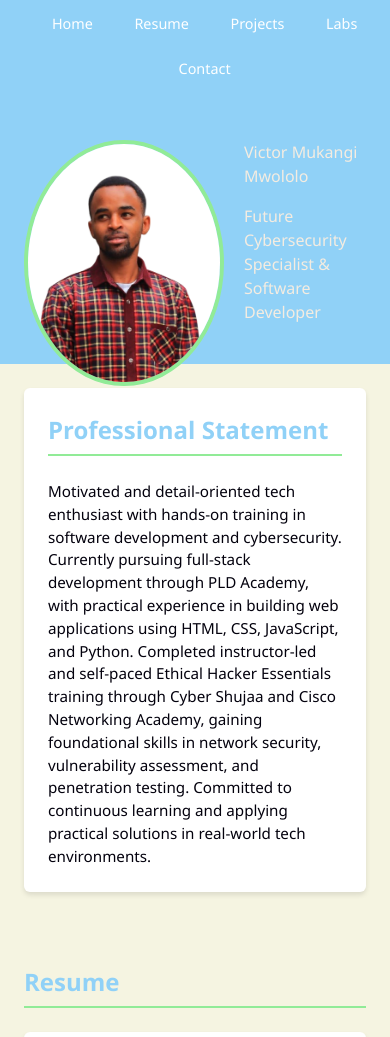
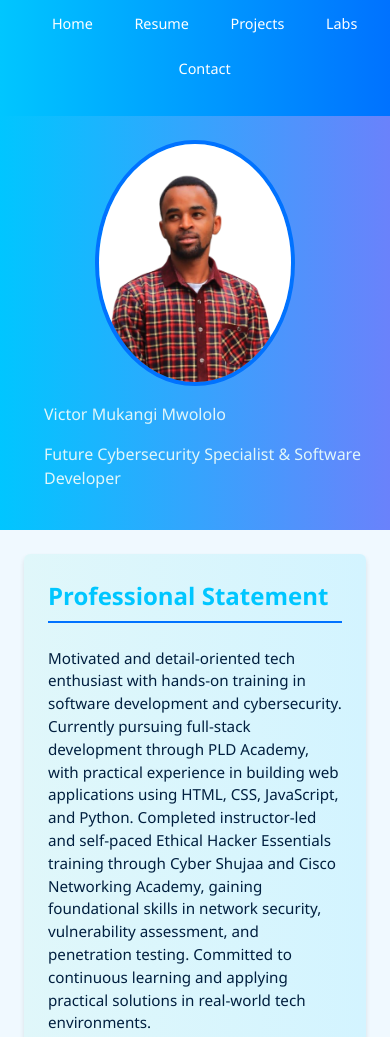
Before and after one commit to vmwololo/my-portfolio, a plain HTML site: page index.html in a window 390 px wide. Shown: the top 1037 px of the page. Drawn offline with Linux system fonts and the light colour scheme.

Commit message:
Update colors

```diff
--- a/index.html
+++ b/index.html
@@ -23,7 +23,6 @@
         <div class="container">
 
             <img src="profile.png" alt="My Profile Picture" class="profile-img">
-
             <p class="tagline">Victor Mukangi Mwololo</p>
             <p class="tagline">Future Cybersecurity Specialist & Software Developer</p>
         </div>
@@ -94,7 +93,7 @@
 
                     <div class="education">
                         <h4>Ethical Hacker Essentials</h4>
-                        <p class="date">Jan 2025 -- May 2025</p>
+                        <p class="date">Dec 2025 -- May 2025</p>
                         <p><strong>Cisco Networking Academy</strong></p>
                         <p>Independent learning focused on ethical hacking principles, vulnerability scanning, and network defense techniques.</p>
                     </div>
@@ -128,7 +127,6 @@
 
             <div class="projects-grid">
                 <div class="project-card">
-                    <!-- Replace with actual project image -->
 
                     <div class="project-content">
                         <h3>Software Development Training</h3>
--- a/styles.css
+++ b/styles.css
@@ -1,11 +1,11 @@
 :root {
-    --primary-color: #90d1f7;
-    --secondary-color: #91eb97;
-    --accent-color: #e74c3c;
-    --light-color: #f4ece1;
-    --dark-color: #01080f;
-    --text-color: #03010d;
-    --background-color: #f5f4e1;
+    --primary-color: #00c6ff;
+    --secondary-color: #0072ff;
+    --accent-color: #6a82fb;
+    --light-color: #e0f7fa;
+    --dark-color: #001f3f;
+    --text-color: #0a192f;
+    --background-color: #f0f9ff;
 }
 
 * {
@@ -29,8 +29,8 @@ nav {
     right: 0;
     padding: 0.8rem 1.5rem;
     z-index: 1000;
-    background-color: rgba(44, 62, 80, 0.9);
-    border-bottom-left-radius: 8px;
+    background: linear-gradient(to right, var(--secondary-color), var(--primary-color));
+    border-bottom-left-radius: 4px;
 }
 
 .nav-menu {
@@ -50,11 +50,12 @@ nav {
 }
 
 .nav-menu a:hover {
-    background-color: var(--secondary-color);
+    background-color: var(--light-color);
+    color: var(--dark-color);
 }
 
 header {
-    background-color: var(--primary-color);
+    background: linear-gradient(to right, var(--primary-color), var(--accent-color));
     color: white;
     padding: 4.5rem 0 1.5rem 0;
     text-align: center;
@@ -77,11 +78,16 @@ header {
     margin: 0 auto;
     padding: 0 1.5rem;
 }
+
 .tagline {
     text-align: left;
-    font-weight: bold;
+    font-size: 1rem;
+    font-weight: 300;
+    margin-bottom: 1rem;
     padding-left: 20px;
+    color: var(--light-color);
 }
+
 section {
     padding: 1.8rem 0;
 }
@@ -111,15 +117,9 @@ h4 {
     font-size: 1.1rem;
 }
 
-.tagline {
-    font-size: 1rem;
-    font-weight: 300;
-    margin-bottom: 1rem;
-    color: var(--light-color);
-}
-
 .professional-statement {
-    background-color: white;
+    background: linear-gradient(to right, var(--light-color), #d3f4ff);
+    color: var(--dark-color);
     padding: 1.5rem;
     border-radius: 6px;
     box-shadow: 0 3px 5px rgba(0, 0, 0, 0.1);
@@ -156,7 +156,7 @@ h4 {
 }
 
 .skill {
-    background-color: var(--secondary-color);
+    background-color: #00aaff;
     color: white;
     padding: 0.4rem 0.8rem;
     border-radius: 20px;
@@ -245,17 +245,17 @@ h4 {
 .contact-link {
     display: flex;
     align-items: center;
-    background-color: var(--primary-color);
+    background: linear-gradient(to right, var(--primary-color), var(--secondary-color));
     color: white;
     padding: 0.6rem 1.2rem;
     border-radius: 6px;
     text-decoration: none;
-    transition: background-color 0.3s ease;
+    transition: background 0.3s ease;
     font-size: 0.9rem;
 }
 
 .contact-link:hover {
-    background-color: var(--secondary-color);
+    background: linear-gradient(to right, var(--accent-color), var(--primary-color));
 }
 
 .contact-link i {
@@ -264,7 +264,7 @@ h4 {
 }
 
 footer {
-    background-color: var(--dark-color);
+    background: linear-gradient(to right, var(--dark-color), #003366);
     color: white;
     text-align: center;
     padding: 1.5rem 0;
@@ -290,7 +290,7 @@ li {
     nav {
         position: static;
         padding: 0.8rem;
-        background-color: var(--primary-color);
+        background: linear-gradient(to right, var(--primary-color), var(--secondary-color));
         border-radius: 0;
         text-align: center;
     }
@@ -307,4 +307,10 @@ li {
     section {
         padding: 1.5rem 0;
     }
+
+    .profile-img {
+        float: none;
+        display: block;
+        margin: 0 auto 1rem auto;
+    }
 }
```
